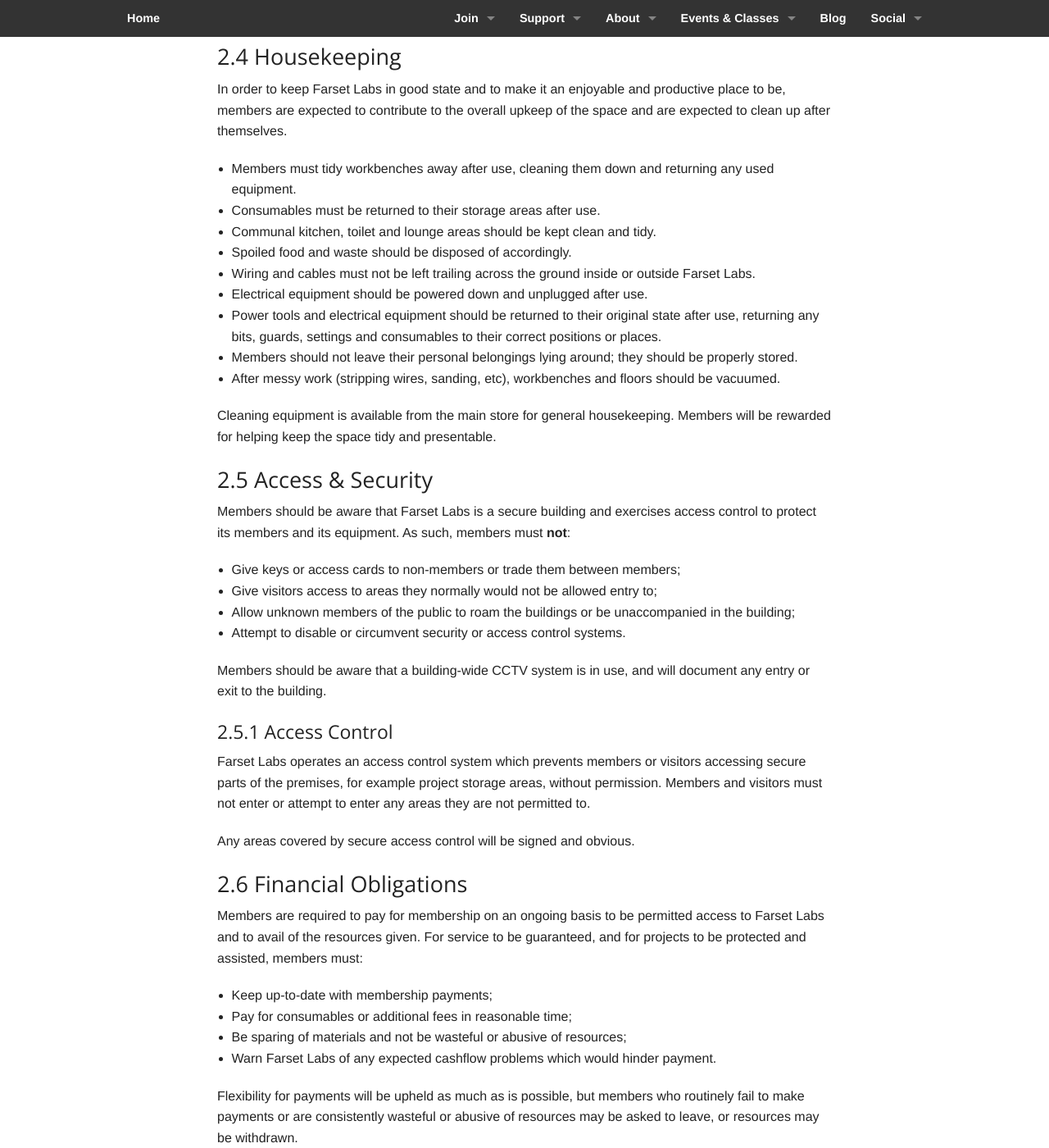
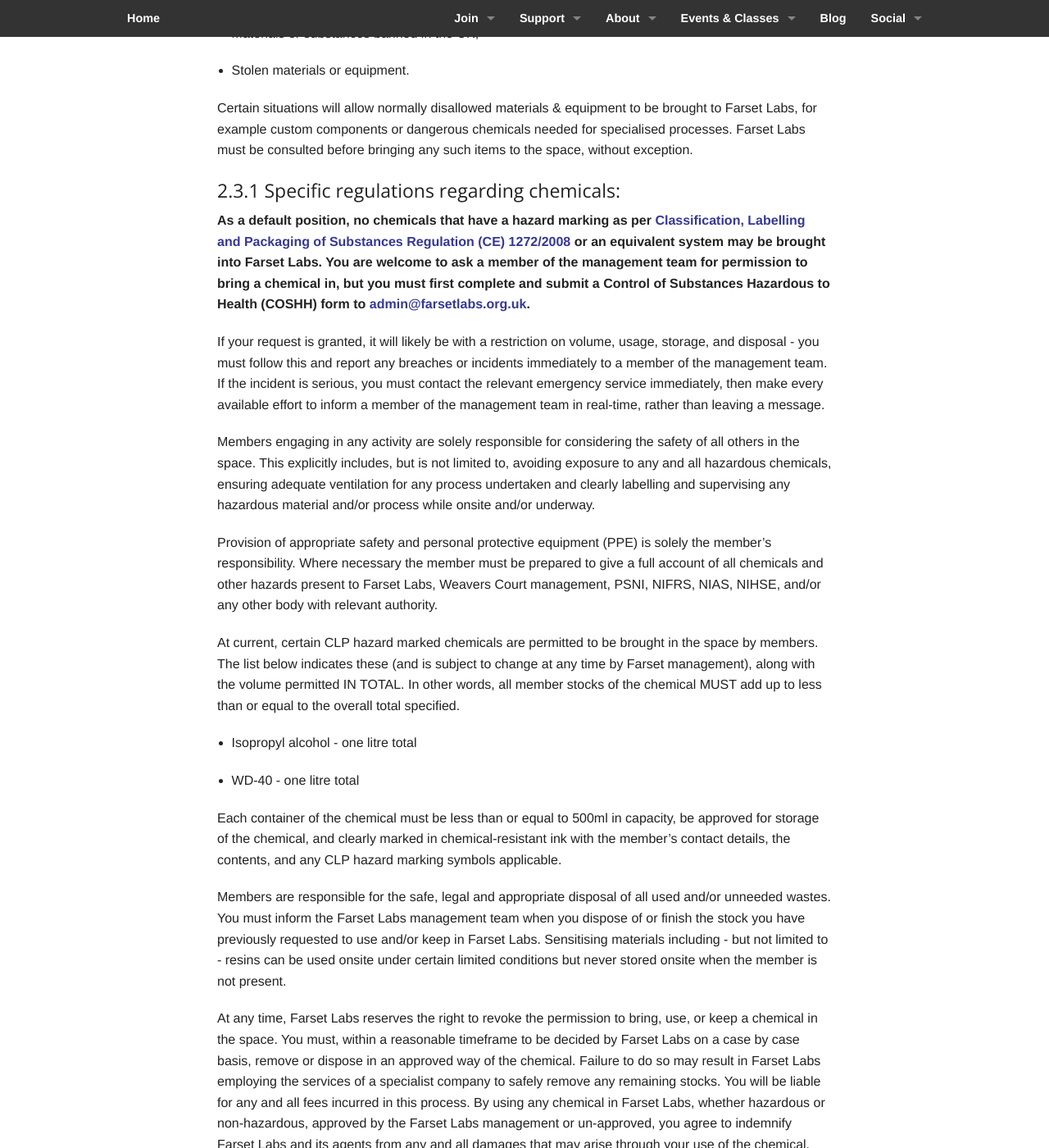
Before and after one commit to FarsetLabs/farsetlabs.github.io, a Jekyll site: the page built from about/code_of_conduct.md, in a window 1280 px wide and 1400 px high, scrolled down 5165 px. Shown: the whole window at 82% size. Built offline with Jekyll 4.4.1, drawn with Linux system fonts in a browser that asks for light colours; some of the changed text lies outside the part shown.

Commit message:
COSHH Doc from TH (#165)
* COSHH Doc from TH

* Whitespace

```diff
--- a/about/code_of_conduct.md
+++ b/about/code_of_conduct.md
@@ -115,16 +115,49 @@
 
 Most materials and equipment is allowed in Farset Labs. However, to protect the space and the safety of its members, members must not bring the following items onto Farset Labs property, or to Farset Labs events hosted elsewhere:
 
-  * Firearms, firearms components or ammunition;
-  * Explosives, explosive charges and related paraphernalia;
-  * Items listed in the Offensive Weapons Act 2008, except where used as tools;
-  * Items requiring a license to operate or carry, including some radio equipment;
-  * Large quantities of combustibles, inflammable liquids or pressurised gases;
-  * Equipment or materials likely to cause injury or harm;
-  * Materials or substances banned in the UK;
-  * Stolen materials or equipment.
+* Firearms, firearms components or ammunition;
 
-Certain situations will allow normally disallowed materials &amp; equipment to be brought to Farset Labs, for example custom components or dangerous chemicals needed for specialised processes. Farset Labs must be consulted before bringing any such items to the space, without exception.
+* Explosives, explosive charges and related paraphernalia;
+
+* Items listed in the [Offensive Weapons Act 2008](https://www.cps.gov.uk/legal-guidance/offensive-weapons-knives-bladed-and-pointed-articles), except where used as tools;
+
+* Items requiring a license to operate or carry, including some radio equipment;
+
+* Large quantities of combustibles, inflammable liquids or pressurised gases;
+
+* Equipment or materials likely to cause injury or harm;
+
+* Materials or substances banned in the UK;
+
+* Stolen materials or equipment.
+
+Certain situations will allow normally disallowed materials & equipment to be brought to Farset Labs, for example custom components or dangerous chemicals needed for specialised processes. Farset Labs must be consulted before bringing any such items to the space, without exception.
+
+#### 2.3.1 Specific regulations regarding chemicals:
+
+**As a default position, no chemicals that have a hazard marking as per [Classification, Labelling and Packaging of Substances Regulation (CE) 1272/2008](https://echa.europa.eu/documents/10162/13643/questions_and_answers_clp_20090526_en.pdf) or an equivalent system may be brought into Farset Labs. You are welcome to ask a member of the management team for permission to bring a chemical in, but you must first complete and submit a Control of Substances Hazardous to Health (COSHH) form to [admin@farsetlabs.org.uk](mailto:admin@farsetlabs.org.uk).**
+
+If your request is granted, it will likely be with a restriction on volume, usage, storage, and disposal - you must follow this and report any breaches or incidents immediately to a member of the management team. If the incident is serious, you must contact the relevant emergency service immediately, then make every available effort to inform a member of the management team in real-time, rather than leaving a message.
+
+Members engaging in any activity are solely responsible for considering the safety of all others in the space. This explicitly includes, but is not limited to, avoiding exposure to any and all hazardous chemicals, ensuring adequate ventilation for any process undertaken and clearly labelling and supervising any hazardous material and/or process while onsite and/or underway.
+
+Provision of appropriate safety and personal protective equipment (PPE) is solely the member's responsibility. Where necessary the member must be prepared to give a full account of all chemicals and other hazards present to Farset Labs, Weavers Court management, PSNI, NIFRS, NIAS, NIHSE, and/or any other body with relevant authority.
+
+At current, certain CLP hazard marked chemicals are permitted to be brought in the space by members. The list below indicates these (and is subject to change at any time by Farset management), along with the volume permitted IN TOTAL. In other words, all member stocks of the chemical MUST add up to less than or equal to the overall total specified.
+
+* Isopropyl alcohol 	-	one litre total
+
+* WD-40 		- 	one litre total
+
+Each container of the chemical must be less than or equal to 500ml in capacity, be approved for storage of the chemical, and clearly marked in chemical-resistant ink with the member's contact details, the contents, and any CLP hazard marking symbols applicable.
+
+Members are responsible for the safe, legal and appropriate disposal of all used and/or unneeded wastes. You must inform the Farset Labs management team when you dispose of or finish the stock you have previously requested to use and/or keep in Farset Labs. Sensitising materials including - but not limited to - resins can be used onsite under certain limited conditions but never stored onsite when the member is not present.
+
+At any time, Farset Labs reserves the right to revoke the permission to bring, use, or keep a chemical in the space. You must, within a reasonable timeframe to be decided by Farset Labs on a case by case basis, remove or dispose in an approved way of the chemical. Failure to do so may result in Farset Labs employing the services of a specialist company to safely remove any remaining stocks. You will be liable for any and all fees incurred in this process. By using any chemical in Farset Labs, whether hazardous or non-hazardous, approved by the Farset Labs management or un-approved, you agree to indemnify Farset Labs and its agents from any and all damages that may arise through your use of the chemical.
+
+The correct contact address for all queries and requests relating to the above is [info@farsetlabs.org.uk](mailto:info@farsetlabs.org.uk).
+
+
 
 ### 2.4 Housekeeping
 
```
